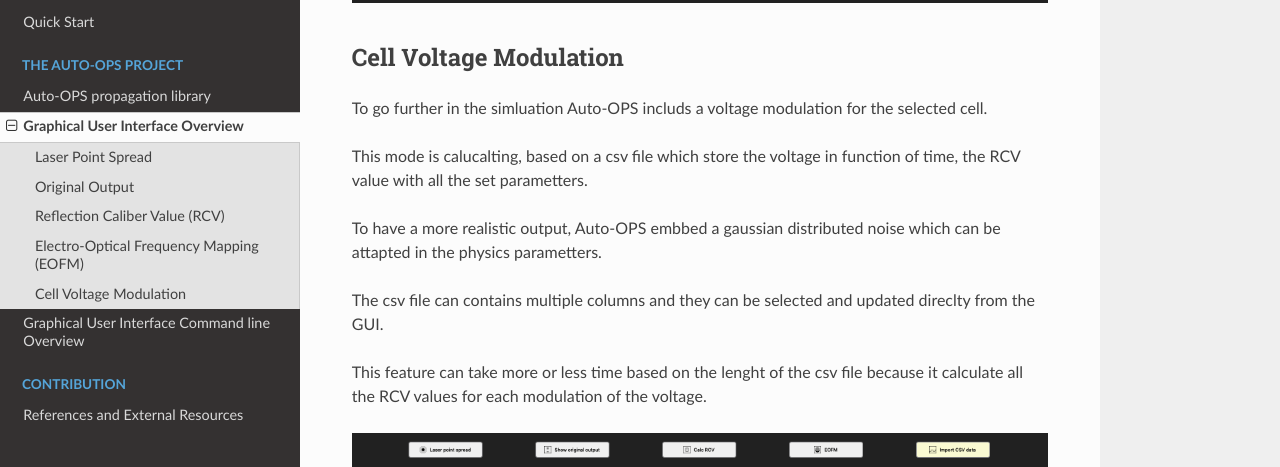
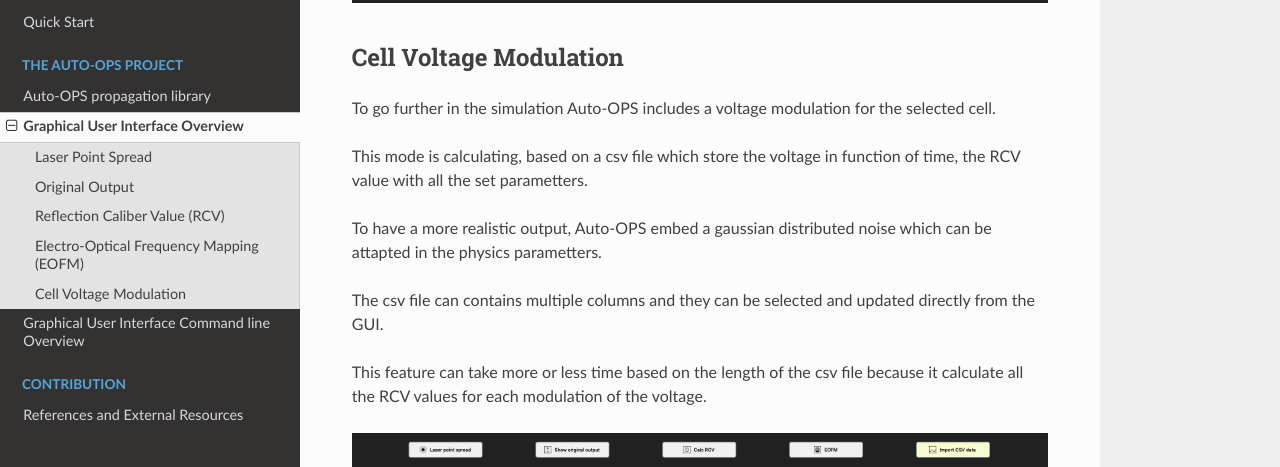
Before and after one commit to pflammarion/Auto-OPS, a Sphinx documentation site: the page built from documentation/auto-ops/user-interface.rst, in a window 1280 px wide and 900 px high, scrolled down 4249 px. Shown: the part 159-626 px from the top of the window. Built offline with Sphinx 7.4.7 and the Read the Docs theme 2.0.0, drawn with Linux system fonts in a browser that asks for light colours.

Commit message:
fix type in propagation file

```diff
--- a/documentation/auto-ops/user-interface.rst
+++ b/documentation/auto-ops/user-interface.rst
@@ -136,15 +136,15 @@ Both EOFM and absolute EOFM are shown to the user based on the laser and the phy
 Cell Voltage Modulation
 =======================
 
-To go further in the simluation Auto-OPS includs a voltage modulation for the selected cell.
+To go further in the simulation Auto-OPS includes a voltage modulation for the selected cell.
 
-This mode is calucalting, based on a csv file which store the voltage in function of time, the RCV value with  all the set parametters.
+This mode is calculating, based on a csv file which store the voltage in function of time, the RCV value with  all the set parametters.
 
-To have a more realistic output, Auto-OPS embbed a gaussian distributed noise which can be attapted in the physics parametters.
+To have a more realistic output, Auto-OPS embed a gaussian distributed noise which can be attapted in the physics parametters.
 
-The csv file can contains multiple columns and they can be selected and updated direclty from the GUI.
+The csv file can contains multiple columns and they can be selected and updated directly from the GUI.
 
-This feature can take more or less time based on the lenght of the csv file because it calculate all the RCV values for each modulation of the voltage.
+This feature can take more or less time based on the length of the csv file because it calculate all the RCV values for each modulation of the voltage.
 
 .. image:: /assets/csv_view.png
    :align: center
```
